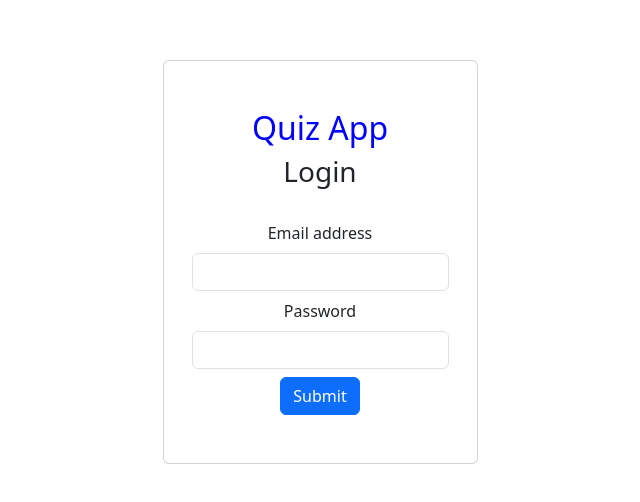
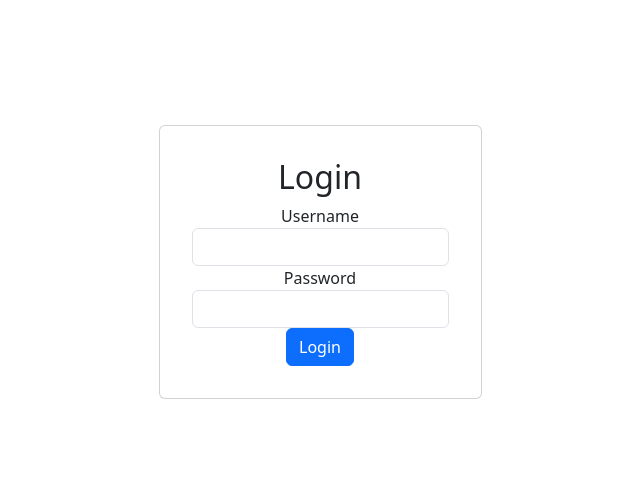
Before and after one commit to thegoddo/Quiz-app, a React (Vite) app in the folder quiz-frontend/: page /login in a window 1280 px wide. Shown: the part 138-640 px from the top of the page, without its empty margins (320-960 px from the left). Built offline with nearby package versions, Linux system fonts and the light colour scheme.

Commit message:
implemented api

```diff
--- a/quiz-frontend/src/component/Login.jsx
+++ b/quiz-frontend/src/component/Login.jsx
@@ -1,68 +1,90 @@
-import { useState } from "react";
+// src/components/Login.js
+import React, { useState } from 'react';
+import AuthService from '../services/auth.service'; // Import your auth service
+import { useNavigate } from 'react-router-dom'; // For navigation after login
 
 function Login() {
-  const [email, setEmail] = useState("");
-  const [password, setPassword] = useState("");
+  const [username, setUsername] = useState('');
+  const [password, setPassword] = useState('');
+  const [loading, setLoading] = useState(false);
+  const [message, setMessage] = useState('');
 
-  const handleEmail = (e) => {
-    setEmail(e.target.value);
-  };
+  const navigate = useNavigate();
 
-  const handlePasswordChange = (e) => {
-    setPassword(e.target.value);
+  const handleLogin = async (e) => {
+    e.preventDefault(); // Prevent default form submission
+
+    setLoading(true);
+    setMessage(''); // Clear previous messages
+
+    try {
+      // Call the login service
+      const response = await AuthService.login(username, password);
+      setMessage('Login successful!');
+      console.log('Login response:', response);
+      // Navigate to home or dashboard after successful login
+      navigate('/');
+      window.location.reload(); // Optional: force a full reload to update Navbar etc.
+    } catch (error) {
+      const resMessage =
+        (error.response && error.response.data && error.response.data.message) ||
+        error.message ||
+        error.toString();
+      setMessage(resMessage || 'Login failed!');
+      setLoading(false);
+    } finally {
+      setLoading(false);
+    }
   };
 
   return (
-    <>
-      <div className="container">
-        <div className="row">
-          <div className="card">
-            <div className="card-body">
-              <form>
-                <h2>
-                  <a
-                    className="navbar-brand text-center"
-                    style={{ color: "blue" }}
-                  >
-                    Quiz App
-                  </a>
-                </h2>
-                <h3 className="text-center">Login</h3>
-                <br />
-                <div className="form-group mb-2">
-                  <label for="email" class="form-label">
-                    Email address
-                  </label>
+    <div className="col-md-12">
+      <div className="card card-container">
+        <h2>Login</h2>
+        <form onSubmit={handleLogin}>
+          <div className="form-group">
+            <label htmlFor="username">Username</label>
             <input
-                    type="email"
+              type="text"
               className="form-control"
-                    value={email}
-                    onChange={handleEmail}
-                    id="email"
-                    aria-describedby="emailHelp"
+              id="username"
+              value={username}
+              onChange={(e) => setUsername(e.target.value)}
+              required
             />
           </div>
-                <div className="form-group mb-2">
-                  <label for="password" class="form-label">
-                    Password
-                  </label>
+
+          <div className="form-group">
+            <label htmlFor="password">Password</label>
             <input
               type="password"
-                    value={password}
-                    onChange={handlePasswordChange}
               className="form-control"
               id="password"
+              value={password}
+              onChange={(e) => setPassword(e.target.value)}
+              required
             />
           </div>
-                <button type="submit" className="btn btn-primary">
-                  Submit
+
+          <div className="form-group">
+            <button className="btn btn-primary btn-block" disabled={loading}>
+              {loading && (
+                <span className="spinner-border spinner-border-sm"></span>
+              )}
+              <span>Login</span>
             </button>
+          </div>
+
+          {message && (
+            <div className="form-group">
+              <div className="alert alert-danger" role="alert">
+                {message}
+              </div>
+            </div>
+          )}
         </form>
       </div>
     </div>
-        </div>
-      </div>
-    </>
   );
 }
 
--- a/quiz-frontend/src/component/Register.jsx
+++ b/quiz-frontend/src/component/Register.jsx
@@ -1,66 +1,120 @@
-import { useState } from "react";
+// src/components/Register.js
+import React, { useState } from "react";
+import AuthService from "../services/auth.service"; // Import your auth service
+import { useNavigate } from "react-router-dom"; // For navigation after signup
 
 function Register() {
   const [username, setUsername] = useState("");
   const [email, setEmail] = useState("");
   const [password, setPassword] = useState("");
+  // You might add a state for roles if you have a role selection input
+  const [loading, setLoading] = useState(false);
+  const [message, setMessage] = useState("");
+  const [successful, setSuccessful] = useState(false);
 
-  const handleUsername = (e) => setUsername(e.target.value);
-  const handleEmail = (e) => setEmail(e.target.value);
-  const handlePassword = (e) => setPassword(e.target.value);
+  const navigate = useNavigate();
+
+  const handleRegister = async (e) => {
+    e.preventDefault();
+
+    setLoading(true);
+    setMessage("");
+    setSuccessful(false);
+
+    try {
+      const response = await AuthService.register(username, email, password, [
+        "user",
+      ]); // Defaulting to "user" role
+      setMessage(response.message || "Registration successful!");
+      setSuccessful(true);
+      console.log("Register response:", response);
+      navigate("/login");
+    } catch (error) {
+      const resMessage =
+        (error.response &&
+          error.response.data &&
+          error.response.data.message) ||
+        error.message ||
+        error.toString();
+      setMessage(resMessage || "Registration failed!");
+      setSuccessful(false);
+    } finally {
+      setLoading(false);
+    }
+  };
 
   return (
-    <>
-      <div className="container">
-        <br />
-        <br />
-        <div className="row">
-          <div className="card">
-            <div className="card-body">
-              <br />
-              <form>
-                <h2>
-                  <a className="navbar-brand" style={{ color: "blue" }}>
-                    Quiz App
-                  </a>
-                </h2>
-                <h3 className="text-center">Register</h3>
-                <div className="form-group mb-2">
-                  <label for="username">Username </label>
+    <div className="col-md-12">
+      <div className="card card-container">
+        <h2>Register</h2>
+        <form onSubmit={handleRegister}>
+          {!successful && ( // Only show form if not successful yet
+            <div>
+              <div className="form-group">
+                <label htmlFor="username">Username</label>
                 <input
                   type="text"
                   className="form-control"
-                    onChange={handleUsername}
+                  id="username"
                   value={username}
-                    id="username"
-                  ></input>
+                  onChange={(e) => setUsername(e.target.value)}
+                  required
+                />
               </div>
-                <div className="form-group mb-2">
-                  <label for="email">Email </label>
+
+              <div className="form-group">
+                <label htmlFor="email">Email</label>
                 <input
-                    type="text"
+                  type="email"
                   className="form-control"
-                    onChange={handleEmail}
+                  id="email"
                   value={email}
-                    id="email"
-                  ></input>
+                  onChange={(e) => setEmail(e.target.value)}
+                  required
+                />
               </div>
-                <div className="form-group mb-2">
-                  <label for="username">Password </label>
+
+              <div className="form-group">
+                <label htmlFor="password">Password</label>
                 <input
-                    type="text"
+                  type="password"
                   className="form-control"
-                    onChange={handlePassword}
+                  id="password"
                   value={password}
-                    id="password"
-                  ></input>
+                  onChange={(e) => setPassword(e.target.value)}
+                  required
+                />
               </div>
+
+              <div className="form-group">
+                <button
+                  className="btn btn-primary btn-block"
+                  disabled={loading}
+                >
+                  {loading && (
+                    <span className="spinner-border spinner-border-sm"></span>
+                  )}
+                  <span>Register</span>
+                </button>
+              </div>
+            </div>
+          )}
+
+          {message && (
+            <div className="form-group">
+              <div
+                className={
+                  successful ? "alert alert-success" : "alert alert-danger"
+                }
+                role="alert"
+              >
+                {message}
+              </div>
+            </div>
+          )}
         </form>
       </div>
     </div>
-        </div>
-      </div>
-    </>
   );
 }
 
```
Also changed, not shown: quiz-frontend/src/service/api.js (added, +26 -0 lines), quiz-frontend/src/service/auth.service.js (added, +51 -0 lines), quiz-frontend/src/service/quiz.js (added, +17 -0 lines). Lines whose indentation alone changed are shown as unchanged.
